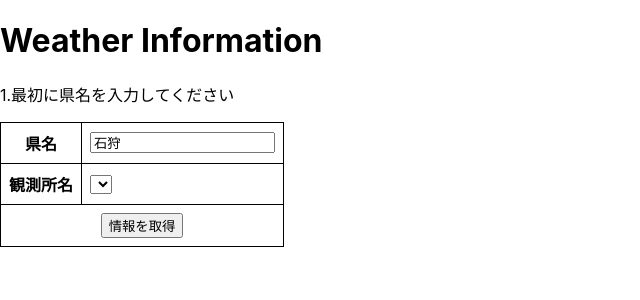
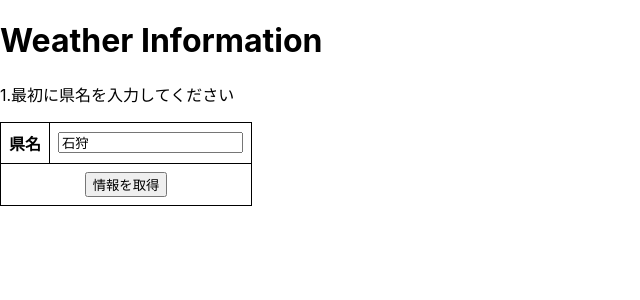
Before and after one commit to himawari-aerobytes/weather, a React (Create React App) app: page / in a window 1280 px wide. Shown: the top 300 px of the page, without its empty margins (0-640 px from the left). Built offline with nearby package versions, Linux system fonts and the light colour scheme.

Commit message:
押したら表示完成

```diff
--- a/src/App.tsx
+++ b/src/App.tsx
@@ -80,7 +80,7 @@ class App extends React.Component<{}, State> {
         }
 
         this.setState({
-          InputState:1,
+          InputState:this.state.InputState === 0 ? 1: this.state.InputState === 1 ? 2 : 2,
           pref_ja: data[i]?.pref_ja ||"",
           precip_1h: data[i]?.preall?.precip_1h !== undefined ?  data[i].preall.precip_1h : undefined,
           wind: data[i]?.max_wind?.max_wind_daily
@@ -106,9 +106,11 @@ class App extends React.Component<{}, State> {
       .finally(()=>exit);
   }
   renderInputPoint(State:number){
-    if(State === 1){
+    if(State >= 1){
+
       return (
         <tr>
+          <td>観測点</td>
           <td>
           <select
             onChange={(e) =>
@@ -125,7 +127,7 @@ class App extends React.Component<{}, State> {
           </tr>
       )
       }else{
-        return <p></p>
+        return <tr></tr>
 
       }
 
@@ -134,9 +136,8 @@ class App extends React.Component<{}, State> {
   }
 
   renderNowWeather(State:number){
-    if(State === 0 ){
-      return <p></p>
-    }else{
+    if(State === 2 ){
+
       return (
         <div>
           <NowInformation
@@ -155,13 +156,18 @@ class App extends React.Component<{}, State> {
       </div>
 
       )
+
+    }else{
+      return (
+        <p></p>
+      )
+
     }
   }
 
   render() {
     return (
       <div className="App">
-        <header className="App-header">
         <div>
           <Comments arry={inputcomments} state={this.state.InputState} />
           <table>
@@ -177,24 +183,11 @@ class App extends React.Component<{}, State> {
           />
             </td>
 
+
+
             </tr>
+            {this.renderInputPoint(this.state.InputState)}
 
-            <tr>
-              <th>観測所名</th>
-              <td>
-              <select
-            onChange={(e) =>
-              this.setState({ set_num: parseInt(e.target.value) })
-            }
-            defaultValue=""
-          >
-            {this.state.pref_ja_arry?.map((d) => (
-              <option value={d.value}>{d.label}</option>
-            )) || ""}
-          </select>
-
-              </td>
-            </tr>
             <tr>
               <td colSpan={2} align="center" >
               <button onClick={() => this.getAPI(this.state.set_num)}>
@@ -206,8 +199,6 @@ class App extends React.Component<{}, State> {
           </table>
 </div>
           {this.renderNowWeather(this.state.InputState)}
-
-        </header>
       </div>
     );
   }
```
Lines whose indentation alone changed are shown as unchanged.
